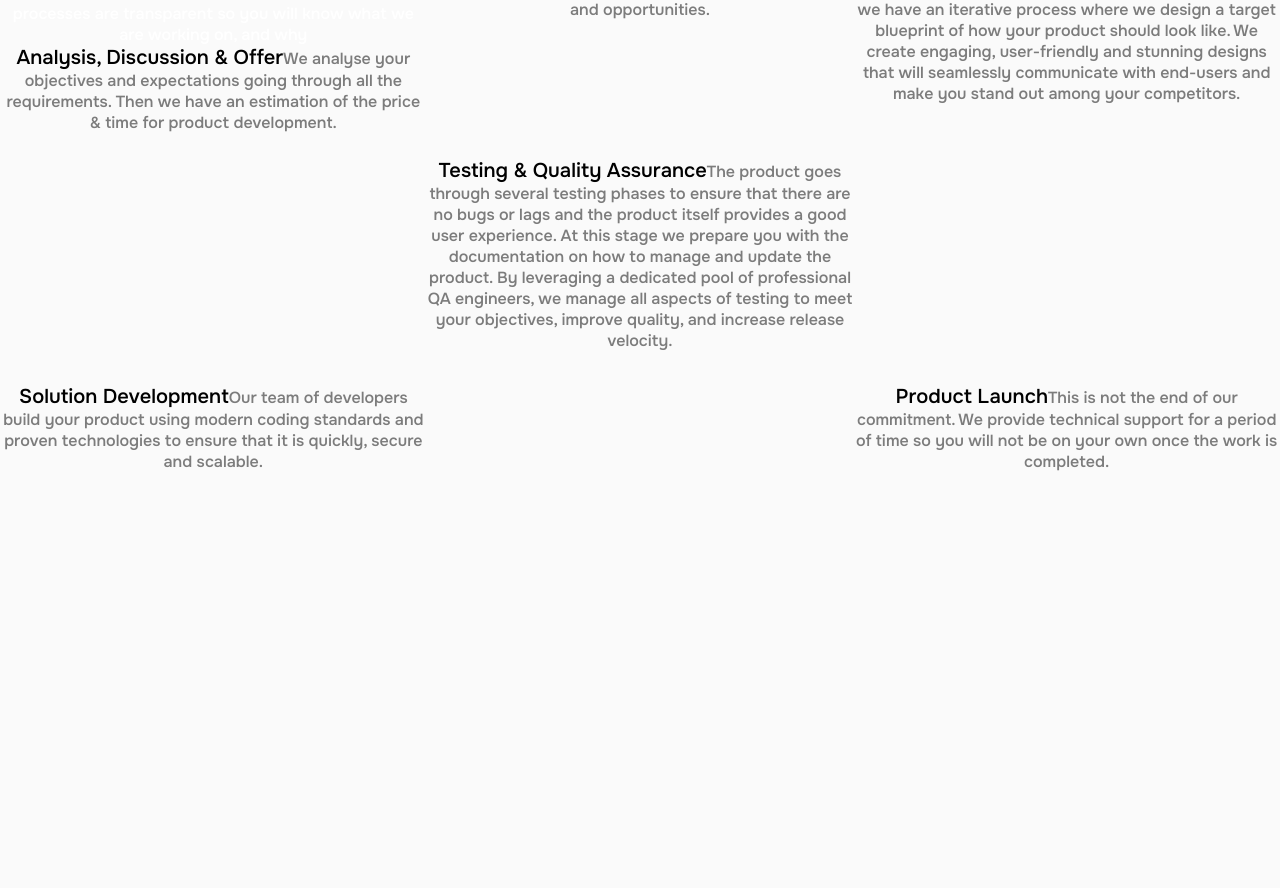
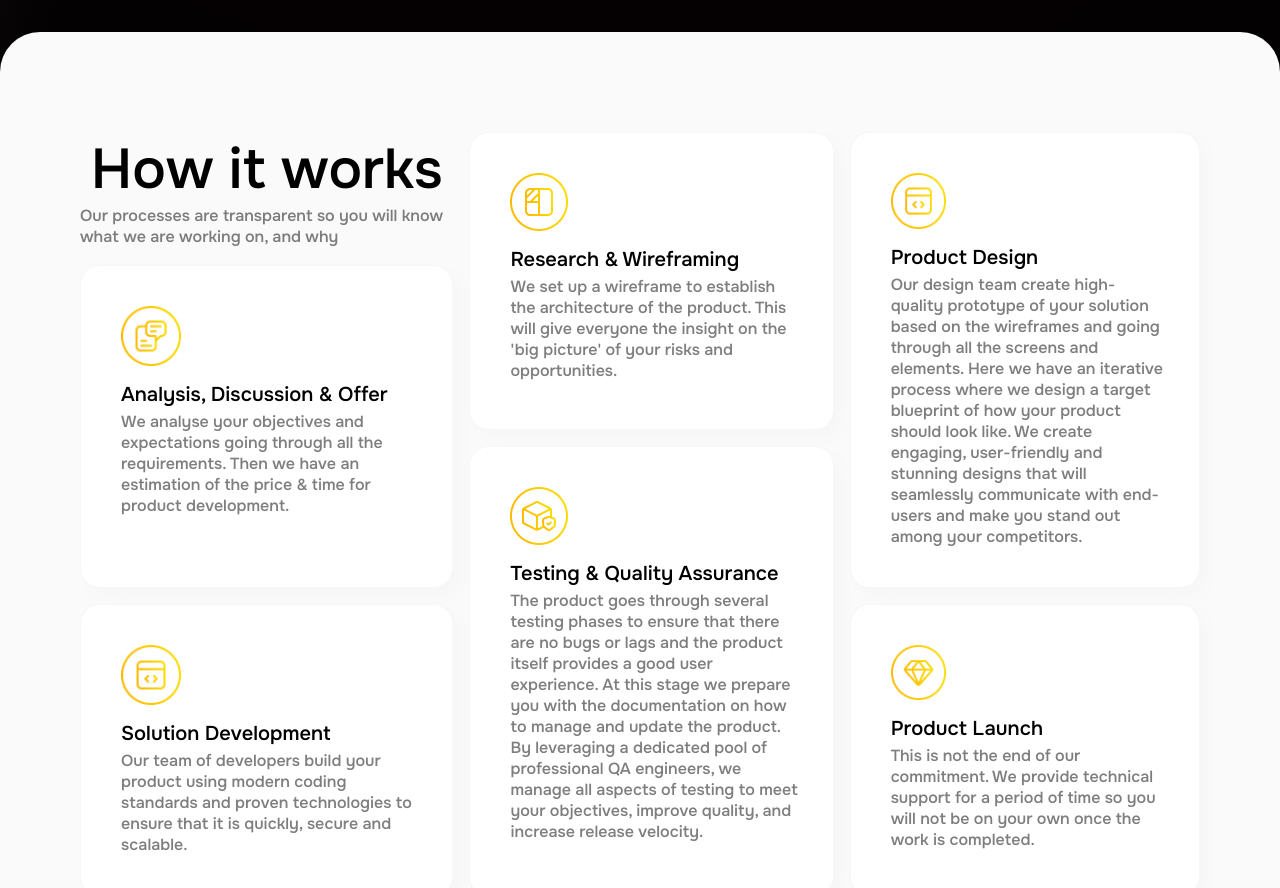
Before and after one commit to Alex-code0/iShunea, a React (Create React App) app in the folder frontend/: page / in a window 1280 px wide. Shown: the part 3466-4354 px from the top of the page. Built offline with nearby package versions, Linux system fonts and the light colour scheme.

Commit message:
more development

```diff
--- a/frontend/src/App.css
+++ b/frontend/src/App.css
@@ -353,6 +353,10 @@ body {
 
 /* ------------------------------------- Home.jsx / Projects -------------------------------------- */
 
+.Projects {
+  margin-bottom: 100px;
+}
+
 .ProjectsContainer {
   margin: 100px 80px auto 80px;
   display: flex;
@@ -462,72 +466,86 @@ body {
 }
 
 .ProgressItemsContainer {
-  background: transparent;
+  display: grid;
+  gap: 16px;
+  flex-wrap: wrap;
+  padding: 100px 80px 0 80px;
+}
 
-  display: grid;
-  grid-template-columns: repeat(3, minmax(0px, 1fr));
-  grid-template-rows: repeat(9, minmax(0, 1fr));
+.ProgressHeader {
+  display: flex;
+  flex-direction: column;
+  justify-content: center;
+  align-items: center;
 }
 
 .ProgressHeader span:nth-child(1) {
   font-size: 56px;
   font-weight: 500;
   color: black;
+  text-align: left;
 }
 
-.ProgressContainer span:nth-child(2) {
+.ProgressHeader span:nth-child(2) {
   font-size: 16px;
   font-weight: 400;
   color: black;
   opacity: .5;
+  text-align: left;
+}
+
+.Card {
+  display: flex;
+  flex-direction: column;
+  background: white;
+  border-radius: 20px;
+  border: 1px solid rgba(138, 162, 169, 0.08);
+  background: var(--brand-snowy, #FFF);
+  box-shadow: 8px 8px 20px 0px rgba(0, 0, 0, 0.02);
+  padding: 40px 32px 40px 40px;
+}
+
+.Card img {
+  max-width: 20%;
 }
 
 .Card:nth-child(2) {
-  grid-column-start: 2;
-  grid-column-end: 3;
+  grid-row-start: 1;
+  grid-row-end: 3;
+}
+
+.Card:nth-child(3) {
   grid-row-start: 1;
   grid-row-end: 4;
 }
 
-.Card:nth-child(3) {
-  grid-column-start: 3;
-  grid-column-end: 4;
-  grid-row-start: 1;
-  grid-row-end: 5;
-}
-
 .Card:nth-child(4) {
-  grid-column-start: 1;
   grid-column-end: 2;
   grid-row-start: 2;
-  grid-row-end: 5;
+  grid-row-end: 4;
 }
 
 .Card:nth-child(5) {
-  grid-column-start: 2;
-  grid-column-end: 3;
   grid-row-start: 3;
-  grid-row-end: 9;
+  grid-row-end: 7;
 }
 
 .Card:nth-child(6) {
-  grid-column-start: 1;
-  grid-column-end: 2;
-  grid-row-start: 5;
-  grid-row-end: 9;
+  grid-row-start: 4;
+  grid-row-end: 7;
 }
 
 .Card:nth-child(7) {
-  grid-column-start: 3;
-  grid-column-end: 4;
-  grid-row-start: 5;
-  grid-row-end: 9;
+  grid-row-start: 4;
+  grid-row-end: 7;
 }
 
 .Card span:nth-child(2) {
   color: black;
   font-size: 20px;
   font-weight: 500;
+  text-align: left;
+  padding: 16px 0 4px 0;
 }
 
 .Card span:nth-child(3) {
@@ -535,4 +553,5 @@ body {
   font-size: 16px;
   font-weight: 400;
   opacity: .5;
+  text-align: left;
 }
--- a/frontend/src/Components/Home.jsx
+++ b/frontend/src/Components/Home.jsx
@@ -294,37 +294,37 @@ const Home = () => {
                         </div>
 
                         <div className="Card">
-                            <img src="" alt="" />
+                            <img src="./Images/ProgressIcon1.png" alt="" />
                             <span>Research & Wireframing</span>
                             <span>We set up a wireframe to establish the architecture of the product. This will give everyone the insight on the 'big picture' of your risks and opportunities.</span>
                         </div>
 
                         <div className="Card">
-                            <img src="" alt="" />
+                            <img src="./Images/ProgressIcon2.png" alt="" />
                             <span>Product Design</span>
                             <span>Our design team create high-quality prototype of your solution based on the wireframes and going through all the screens and elements. Here we have an iterative process where we design a target blueprint of how your product should look like. We create engaging, user-friendly and stunning designs that will seamlessly communicate with end-users and make you stand out among your competitors.</span>
                         </div>
 
                         <div className="Card">
-                            <img src="" alt="" />
+                            <img src="./Images/ProgressIcon3.png" alt="" />
                             <span>Analysis, Discussion & Offer</span>
                             <span>We analyse your objectives and expectations going through all the requirements. Then we have an estimation of the price & time for product development.</span>
                         </div>
 
                          <div className="Card">
-                            <img src="" alt="" />
+                            <img src="./Images/ProgressIcon4.png" alt="" />
                             <span>Testing & Quality Assurance</span>
                             <span>The product goes through several testing phases to ensure that there are no bugs or lags and the product itself provides a good user experience. At this stage we prepare you with the documentation on how to manage and update the product. By leveraging a dedicated pool of professional QA engineers, we manage all aspects of testing to meet your objectives, improve quality, and increase release velocity.</span>
                         </div>
 
                         <div className="Card">
-                            <img src="" alt="" />
+                            <img src="./Images/ProgressIcon5.png" alt="" />
                             <span>Solution Development</span>
                             <span>Our team of developers build your product using modern coding standards and proven technologies to ensure that it is quickly, secure and scalable.</span>
                         </div>
 
                         <div className="Card">
-                            <img src="" alt="" />
+                            <img src="./Images/ProgressIcon6.png" alt="" />
                             <span>Product Launch</span>
                             <span>This is not the end of our commitment. We provide technical support for a period of time so you will not be on your own once the work is completed.</span>
                         </div>
```
